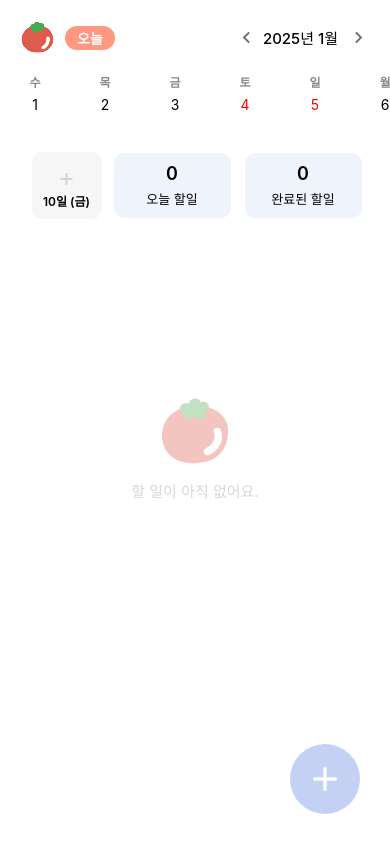
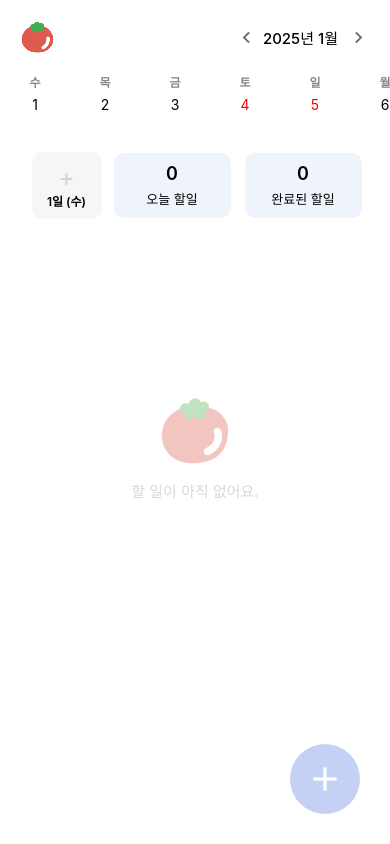
Before and after one commit to jizero1/todo, a React Native app: screen / in a window 390 px wide. Built offline with nearby package versions, Linux system fonts and the light colour scheme.

Commit message:
selectedDate수정(월1일로 초기화)

```diff
--- a/App.js
+++ b/App.js
@@ -7,11 +7,13 @@ import AsyncStorage from '@react-native-async-storage/async-storage';
 const App = () => {
 
     // 선택된 날짜 저장
-    const [selectedDate, setSelectedDate] = useState(new Date());
+    // const [selectedDate, setSelectedDate] = useState(new Date());
+    const [selectedDate, setSelectedDate] = useState(new Date(new Date().setDate(1))); // 월의 1일로 초기화
+    console.log("초기월"+selectedDate);
 
     const date = new Date();
     const year = date.getFullYear();
-    const month = date.getMonth() + 1;
+    const month = date.getMonth();
     const dateDay = date.getDate();
     const nowMonth = selectedDate.getMonth() + 1;
     const nowYear = selectedDate.getFullYear();
@@ -36,12 +38,24 @@ const App = () => {
         return daysArray;
     }, [selectedDate]);
 
+
     // 월 변경 함수 ( < > 누르면 direction값에 따라 월 변경 )
     const changeMonth = useCallback((direction) => {
         const newDate = new Date(selectedDate); // newDate라는 새로운 날짜객체 생성후, 현재 날짜값을 복붙
         newDate.setMonth(newDate.getMonth() + direction); // setMonth는 월을 설정하는 Date객체의 내장함수
         setSelectedDate(newDate); // 변경된 월을 selectedDate에 저장
+        console.log("selectedDate",selectedDate);
+        console.log("현재월"+newDate.getMonth());
     }, [selectedDate]);
+
+    // const changeMonth = useCallback((direction) => {
+    //     // selectedDate를 직접 사용하지 않고, 최신 selectedDate를 가져오기 위해
+    //     setSelectedDate(prevDate => {
+    //         const newDate = new Date(prevDate); // 최신 상태의 selectedDate를 반영
+    //         newDate.setMonth(newDate.getMonth() + direction); // 월을 변경
+    //         return newDate;
+    //     });
+    // }, []);
 
     // 날짜 선택 함수 ( 클릭한 날짜를 selectedDate에 저장 )
     const handleDateClick = useCallback((day) => {
@@ -74,7 +88,7 @@ const App = () => {
             }
         }
         getData();
-    }, [nowYear, nowMonth, firstDate, lastDate]);
+    }, [nowYear, nowMonth, firstDate, lastDate, selectedDate]);
 
 
     // 날짜 클릭 시, 해당 날짜의 점 표시 유무 반영
```
Also changed, not shown: 1 other file (tests, documents, lock files or other folders).
